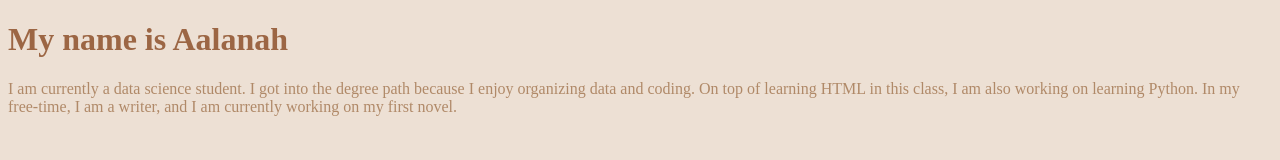
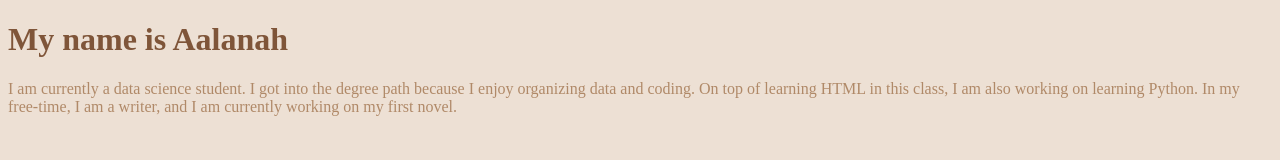
Before and after one commit to AalanahMRose/aalanahmrose.github.io, a plain HTML site: page index.html in a window 1280 px wide. Drawn offline with Linux system fonts and the light colour scheme.

Commit message:
Update index.html

```diff
--- a/index.html
+++ b/index.html
@@ -8,7 +8,7 @@
       }
 
       h1 {
-        color: #9C6644
+        color: #7F5539
       }
 
       p {
```
